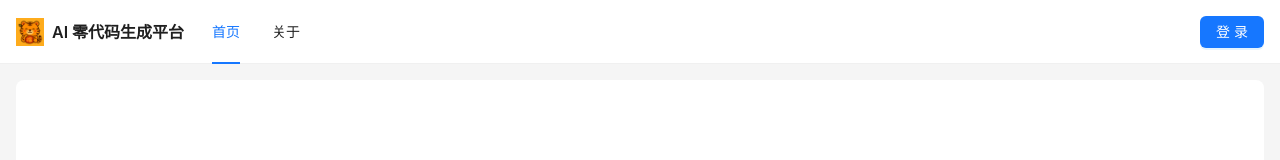
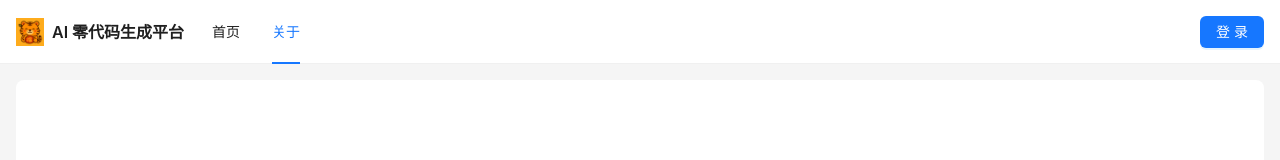
Before and after one commit to lgkgbd/lgk-ai-code-service, a Vue app in the folder lgk-ai-code-service-frontend/: page /about in a window 1280 px wide. Shown: the top 160 px of the page. Built offline with nearby package versions, Linux system fonts and the light colour scheme.

Commit message:
fix：选不同菜单项，高亮不同元素

```diff
--- a/lgk-ai-code-service-frontend/src/components/GlobalHeader.vue
+++ b/lgk-ai-code-service-frontend/src/components/GlobalHeader.vue
@@ -16,8 +16,14 @@ const route = useRoute()
 const router = useRouter()
 
 const selectedKeys = computed<string[]>(() => {
-  const found = props.menuItems.find((m) => route.path.startsWith(m.path))
-  return [found?.key ?? '']
+  // 1) 精确匹配优先
+  const exact = props.menuItems.find((m) => m.path === route.path)
+  if (exact) return [exact.key]
+  // 2) 最长前缀匹配（避免 '/' 抢占所有路径）
+  const matched = [...props.menuItems]
+    .filter((m) => route.path.startsWith(m.path))
+    .sort((a, b) => b.path.length - a.path.length)[0]
+  return [matched?.key ?? '']
 })
 
 function onMenuItemClick(path: string) {
```
